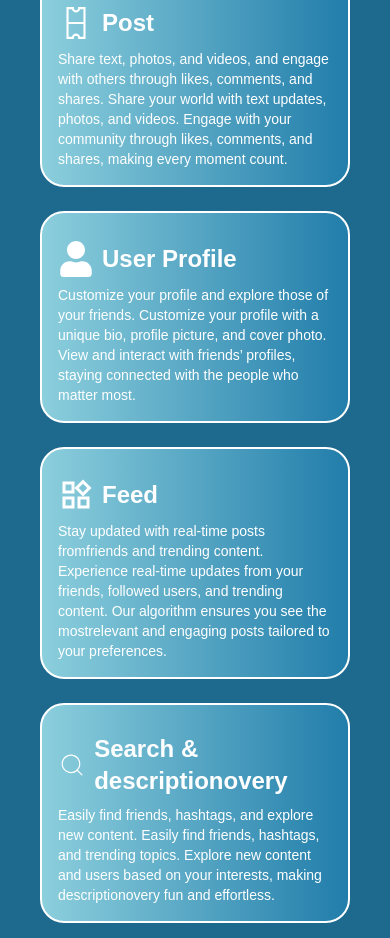
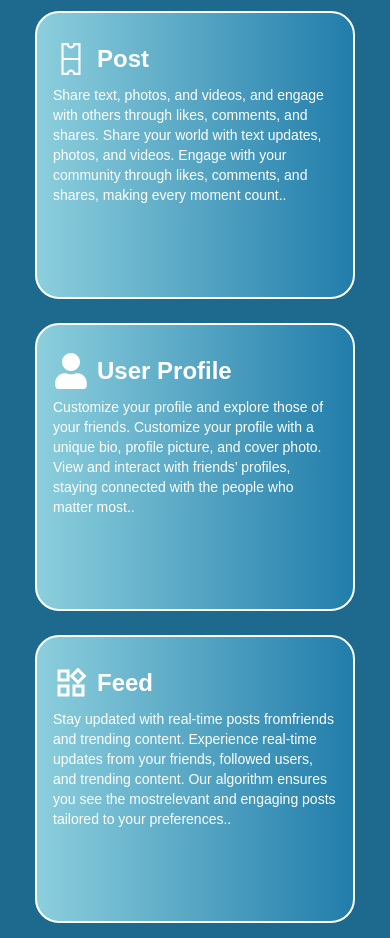
Before and after one commit to Hamid-javed/linkup, a React (Vite) app: page / in a window 390 px wide. Shown: the part 1059-1997 px from the top of the page. Built offline with nearby package versions, Linux system fonts and the light colour scheme.

Commit message:
Make things responsive

```diff
--- a/src/components/MainPage/Information.jsx
+++ b/src/components/MainPage/Information.jsx
@@ -55,7 +55,7 @@ const Information = () => {
         width="100%"
         dotColor="#666"
         activeDotColor="#FFFFFF"
-        numDots={3}
+        numDots={7}
       />
     </div>
   );
--- a/src/components/MainPage/OurFeatures.jsx
+++ b/src/components/MainPage/OurFeatures.jsx
@@ -2,15 +2,25 @@ import React from "react";
 
 const OurFeatures = ({ icon, title, description }) => {
   return (
-
-    <div className="border-2 p-4 border-white w-full sm:w-72 h-auto sm:h-72 rounded-3xl bg-gradient-to-r from-[#8CCFDD] to-[#217DAA] relative z-10 hover:scale-105 transition duration-300">
-      <div className="flex items-center mt-3 mb-2">
-        {icon}
-        <h1 className="text-white text-2xl sm:text-3xl font-bold ml-2">
-          {title}
-        </h1>
+  //   <div className="border-2 p-4 border-white w-full sm:w-72 h-auto sm:h-72 rounded-3xl bg-gradient-to-r from-[#8CCFDD] to-[#217DAA] relative z-10">
+  //   <div className="flex items-center mt-3 mb-2">
+  //     {icon}
+  //     <h1 className="text-white text-2xl sm:text-3xl font-bold ml-2">
+  //       {title}
+  //     </h1>
+  //   </div>
+  //   <p className="text-white text-sm">{description}</p>
+  // </div>
+  <div>
+      <div className="border-2 p-4 border-white w-80 h-72 rounded-3xl  bg-gradient-to-r from-[#8CCFDD] to-[#217DAA] cursor-default hover:scale-110 transition duration-300">
+        <div className="flex items-center mt-3 mb-2 gap-2">
+          {icon}
+          <h1 className="text-white text-2xl sm:text-3xl font-bold flex">{title}</h1>
+        </div>
+        <p className="text-white text-sm">
+         {description}.
+        </p>
       </div>
-      <p className="text-white text-sm">{description}</p>
     </div>
   );
 };
--- a/src/pages/FeaturePage.jsx
+++ b/src/pages/FeaturePage.jsx
@@ -35,7 +35,7 @@ const FeaturePage = () => {
     },
     {
       icon: <CiSearch className="text-4xl font-extrabold text-white" />,
-      title: "Search & descriptionovery",
+      title: "Search",
       description:
         "Easily find friends, hashtags, and explore new content. Easily find friends, hashtags, and trending topics. Explore new content and users based on your interests, making descriptionovery fun and effortless.",
     },
@@ -60,9 +60,22 @@ const FeaturePage = () => {
   ];
 
   return (
+    // <div className="bg-[#1e698e] py-10">
+    //   <div className="text-white text-2xl sm:text-3xl font-bold text-center"> Our Features</div>
+    //   <div className="p-10 w-full grid gap-6 grid-cols-3 items-start justify-items-center ">
+    //     {features.map((feature) => (
+    //       <OurFeatures
+    //         key={feature.title}
+    //         icon={feature.icon}
+    //         title={feature.title}
+    //         description={feature.description}
+    //       />
+    //     ))}
+    //   </div>
+    // </div>
     <div className="bg-[#1e698e] py-10">
-      <div className="text-white text-2xl sm:text-3xl font-bold text-center"> Our Features</div>
-      <div className="p-10 w-full grid gap-6 sm:grid-cols-2 md:grid-cols-3 lg:grid-cols-4 items-start justify-items-center ">
+  <div className="text-white text-2xl sm:text-3xl font-bold text-center">Our Features</div>
+  <div className="p-10 w-full grid gap-6 grid-cols-1 sm:grid-cols-2 lg:grid-cols-3 items-start justify-items-center">
     {features.map((feature) => (
       <OurFeatures
         key={feature.title}
```
Lines whose indentation alone changed are shown as unchanged.
